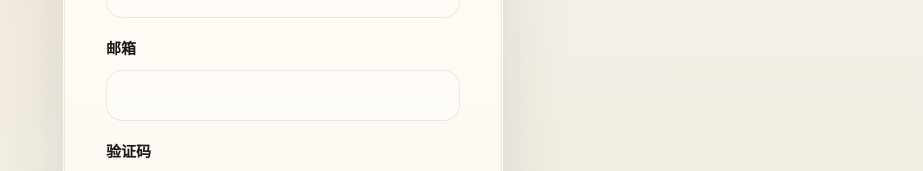
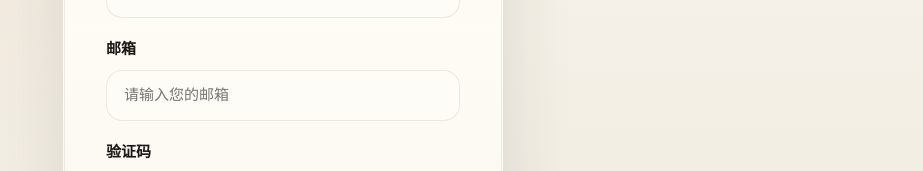
Before and after one commit to Crazy-ChenMiLin/Vlog, a React (Vite) app in the folder zhiguang_fe/zhiguang_fe-main/: page /login in a window 1280 px wide. Shown: the part 269-440 px from the top of the page, without its empty margins (357-1280 px from the left). Built offline with nearby package versions, Linux system fonts and the light colour scheme.

Commit message:
前端feat:(loginpage)优化

```diff
--- a/zhiguang_fe/zhiguang_fe-main/src/pages/LoginPage.tsx
+++ b/zhiguang_fe/zhiguang_fe-main/src/pages/LoginPage.tsx
@@ -134,6 +134,7 @@ const LoginPage = () => {
               className={styles.input}
               value={deliveryEmail}
               onChange={event => setDeliveryEmail(event.target.value)}
+              placeholder="请输入您的邮箱"
               type="email"
               autoComplete="email"
             />
```
